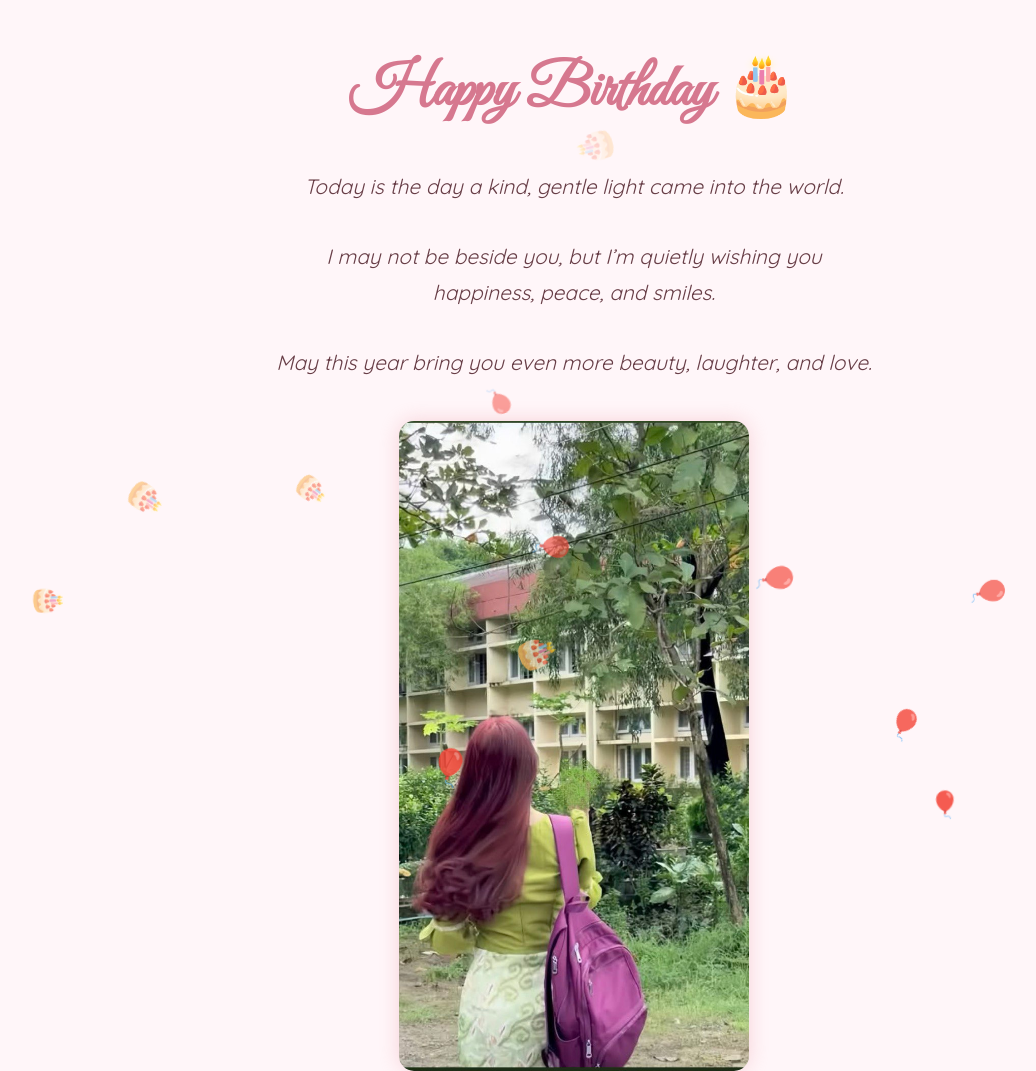
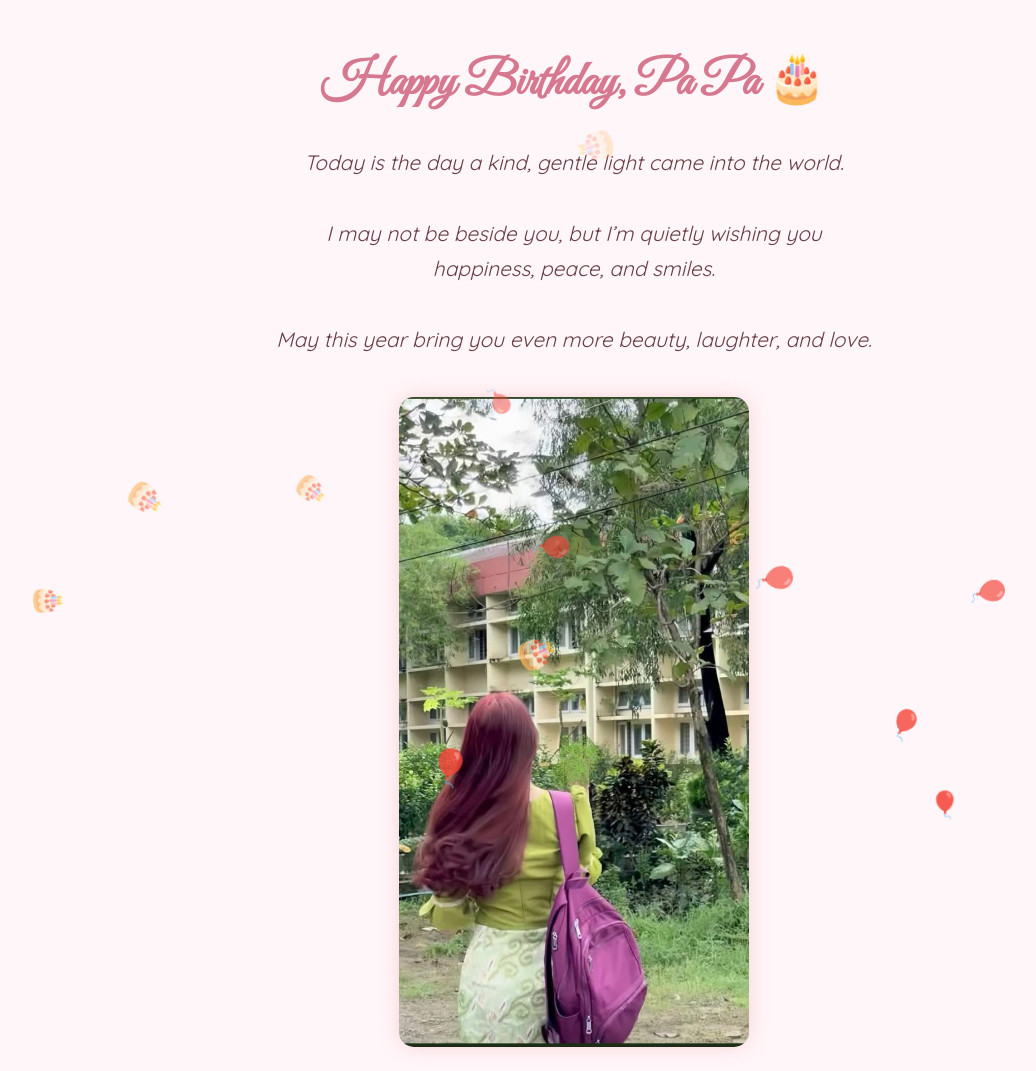
Before and after one commit to Sam-yy/birthday, a plain HTML site: page index.html in a window 1280 px wide. Shown: the top 1071 px of the page, without its empty margins (66-1102 px from the left). Drawn offline with Linux system fonts and the light colour scheme.

Commit message:
Update index.html

```diff
--- a/index.html
+++ b/index.html
@@ -104,7 +104,8 @@
 </head>
 <body>
 
-  <h1>Happy Birthday 🎂</h1>
+  <h1 style="font-size: 3rem;">Happy Birthday, Pa Pa 🎂</h1>
+
 
   <div id="message">
     Today is the day a kind, gentle light came into the world.
```
